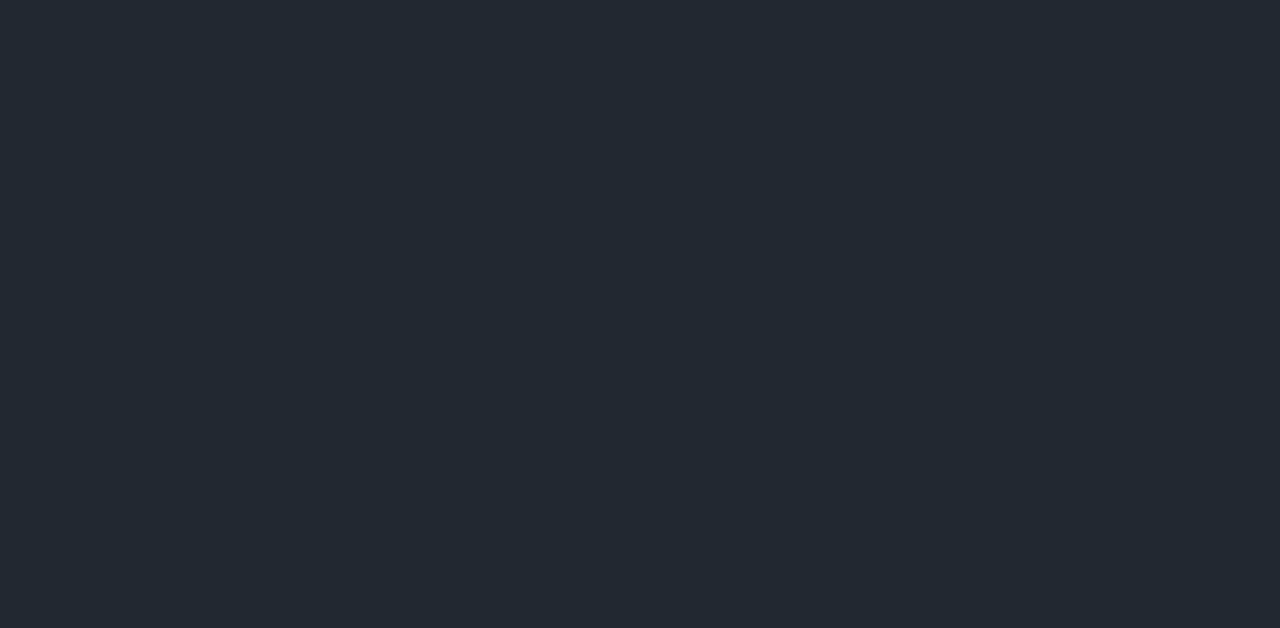
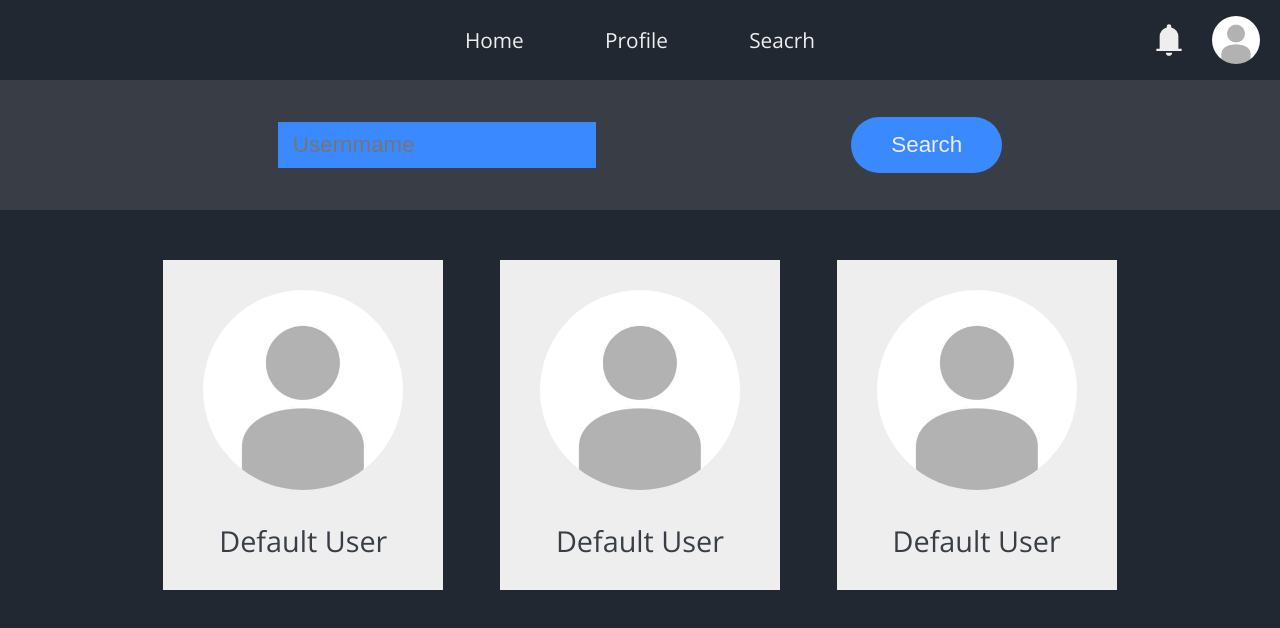
Before and after one commit to Cherifi-Houdaifa/Facebook-Clone-Client, a React app: page /search in a window 1280 px wide. Before the commit this address had no page. Shown: the top 628 px of the page. Built offline with nearby package versions, Linux system fonts and the light colour scheme; the HTML template or start-up script is replaced by a standard one.

Commit message:
Finished the search page UI

```diff
--- a/src/App.jsx
+++ b/src/App.jsx
@@ -4,6 +4,7 @@ import "./styles/App.css";
 import Home from "./pages/Home";
 import Auth from "./pages/Auth";
 import Posts from "./pages/Posts";
+import Search from "./pages/Search";
 
 export default function App() {
     return (
@@ -12,6 +13,7 @@ export default function App() {
                 <Route path="/" element={<Home />} />
                 <Route path="/auth" element={<Auth />} />
                 <Route path="/posts/:postid" element={<Posts />} />
+                <Route path="/search" element={<Search />} />
             </Routes>
         </Router>
     );
--- /dev/null
+++ b/src/pages/Search.jsx
@@ -0,0 +1,29 @@
+import React from "react";
+import "../styles/Search.css";
+import NavBar from "../components/NavBar";
+import Button from "../components/Button";
+import profilePic from "../assets/profilePic.jpg";
+
+export default function Search () {
+	return <main className="search">
+		<NavBar />
+		<section className="form">
+			<input type="text" placeholder="Usernmame" autoComplete="off" />
+			<Button text="Search"/>
+		</section>
+		<article className="result">
+			<div className="user">
+				<img src={profilePic} alt="User profile picture" />
+				<span>Default User</span>
+			</div>
+			<div className="user">
+				<img src={profilePic} alt="User profile picture" />
+				<span>Default User</span>
+			</div>
+			<div className="user">
+				<img src={profilePic} alt="User profile picture" />
+				<span>Default User</span>
+			</div>
+		</article>
+	</main>
+}
--- /dev/null
+++ b/src/styles/Search.css
@@ -0,0 +1,44 @@
+main.search {
+	min-height: 100vh;
+}
+main.search > section.form {
+	height: 130px;
+	display: flex;
+	align-items: center;
+	padding: 0 150px;
+	justify-content: space-around;
+	background-color: var(--primary);
+}
+main.search > section.form > input[type="text"] {
+	border: none;
+	background-color: var(--secondary);
+	font-size: 1.4rem;
+	color: var(--white);
+	padding: 10px 15px;
+}
+main.search > article.result {
+	padding: 50px 150px;
+	display: flex;
+	flex-wrap: wrap;
+	justify-content: space-around;
+	gap: 30px;
+}
+main.search > article.result > div.user {
+	background-color: var(--white);
+	width: 250px;
+	height: 300px;
+	display: flex;
+	flex-direction: column;
+	align-items: center;
+	justify-content: space-around;
+	padding: 15px;
+	cursor: pointer;
+}
+main.search > article.result > div.user > img {
+	width: 80%;
+	border-radius: 50%;
+}
+main.search > article.result > div.user > span {
+	color: var(--primary);
+	font-size: 1.8rem;
+}
```
